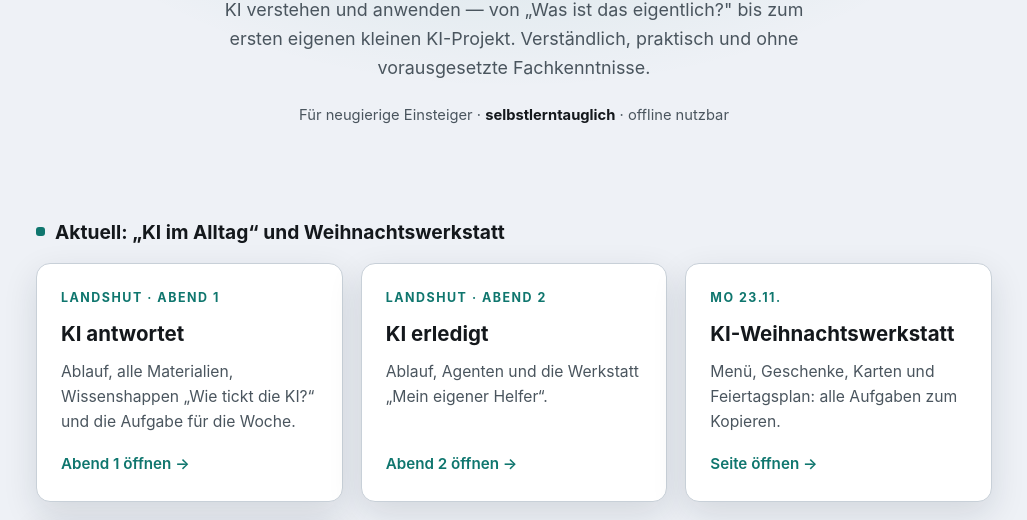
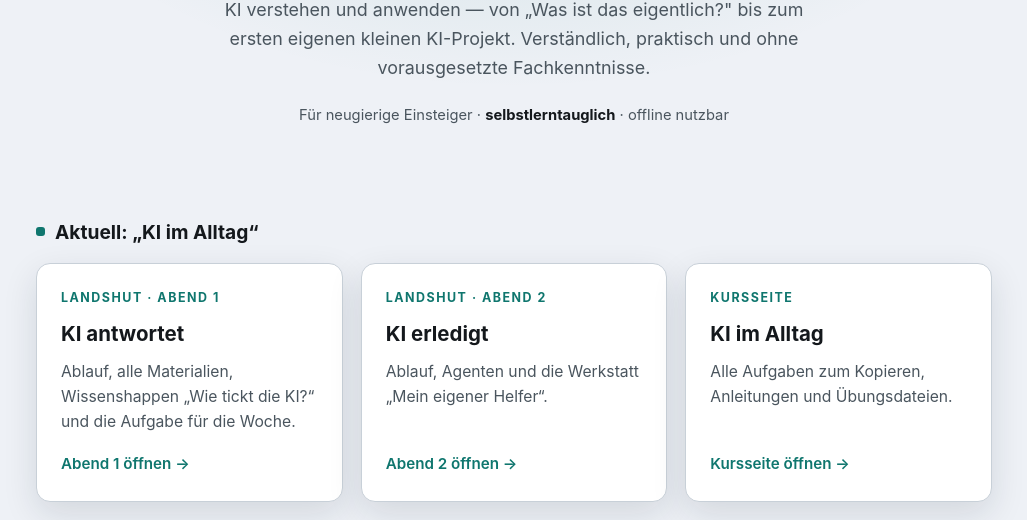
Before and after one commit to Lutoss/ki-verstehen-anwenden, a plain HTML site: page index.html in a window 1280 px wide. Shown: the part 202-722 px from the top of the page, without its empty margins (126-1153 px from the left). Drawn offline with Linux system fonts and the light colour scheme.

Commit message:
Uebersicht: Karte zur Weihnachtswerkstatt herausgenommen
Die Seite keine-panik/weihnachten.html bleibt online und unter
derselben Adresse erreichbar, nur die Karte auf der Uebersicht fehlt.
Vor dem 23.11. wieder einsetzen.

Co-Authored-By: Claude Fable 5.2 <noreply@anthropic.com>

```diff
--- a/index.html
+++ b/index.html
@@ -101,7 +101,7 @@
 
   <main class="wrap">
     <section>
-      <h2>Aktuell: „KI im Alltag“ und Weihnachts&shy;werkstatt</h2>
+      <h2>Aktuell: „KI im Alltag“</h2>
       <div class="cards">
         <a class="card" href="keine-panik/abend-1.html">
           <div class="num">Landshut · Abend 1</div>
@@ -114,12 +114,6 @@
           <h3>KI erledigt</h3>
           <p>Ablauf, Agenten und die Werkstatt „Mein eigener Helfer“.</p>
           <div class="go">Abend 2 öffnen</div>
-        </a>
-        <a class="card" href="keine-panik/weihnachten.html">
-          <div class="num">Mo 23.11.</div>
-          <h3>KI-Weihnachts&shy;werkstatt</h3>
-          <p>Menü, Geschenke, Karten und Feiertagsplan: alle Aufgaben zum Kopieren.</p>
-          <div class="go">Seite öffnen</div>
         </a>
         <a class="card" href="keine-panik/">
           <div class="num">Kursseite</div>
```
